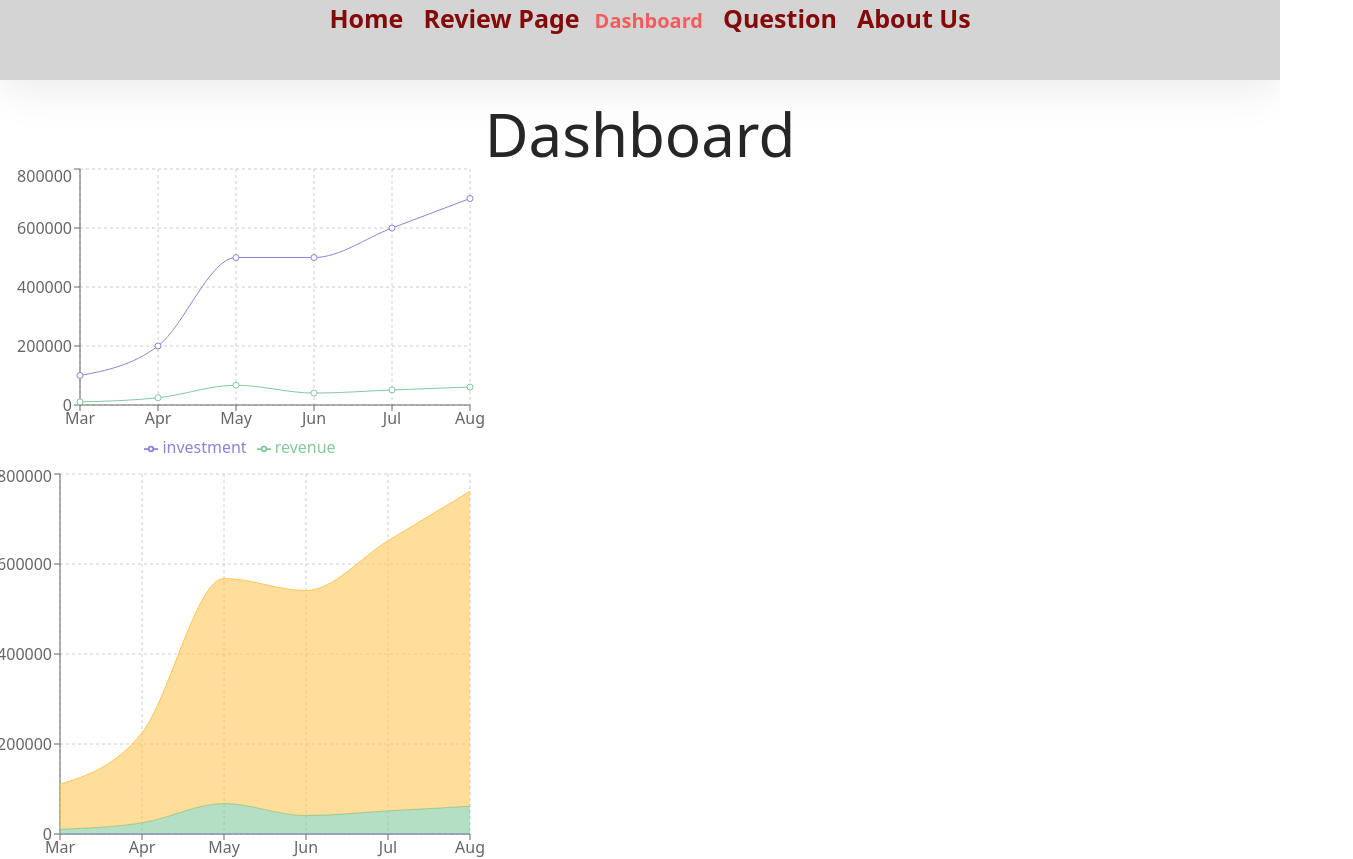
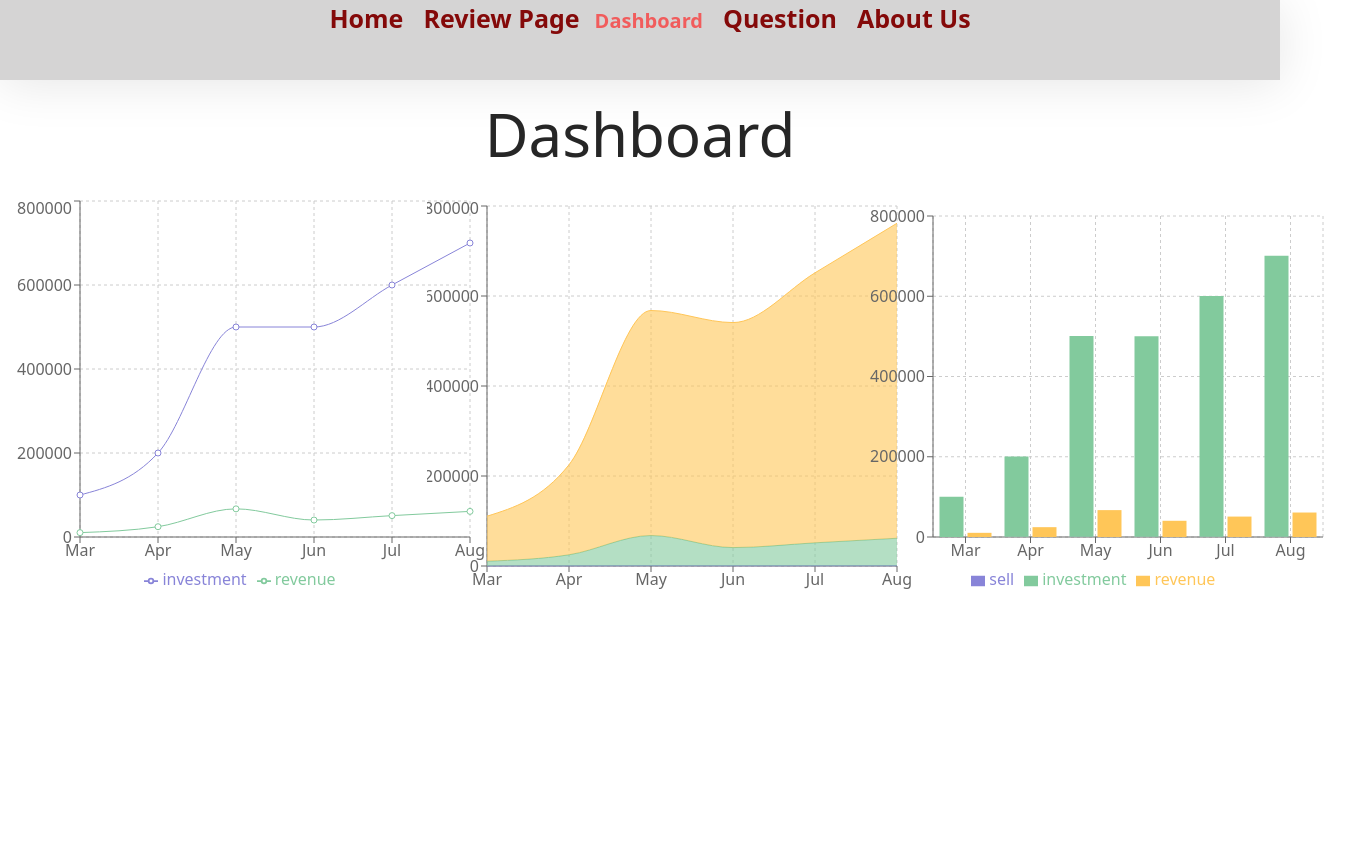
Before and after one commit to tashfiaislamistila/makeupAlley-product-review, a React (Create React App) app: page /dashboard in a window 1280 px wide. Shown: the top 859 px of the page, 1353 px wide, since content can reach past the window. After the commit the page ends 800 px from the top, so only its background shows below. Built offline with nearby package versions, Linux system fonts and the light colour scheme.

Commit message:
alignment fixing in dashbord commit

```diff
--- a/src/Component/Dashbord/Dashboard.js
+++ b/src/Component/Dashbord/Dashboard.js
@@ -13,10 +13,11 @@ const Dashboard = () => {
             <div>
                 <h1 className='text-6xl text-neutral-800 mt-6'>Dashboard</h1>
             </div>
+            <div className='grid grid-cols-3 mt-8'>
                 <div>
                     <LineChart
                         width={500}
-                    height={300}
+                        height={400}
                         data={data}
                         margin={{
                             top: 5,
@@ -33,6 +34,9 @@ const Dashboard = () => {
                         <Line type="monotone" dataKey="investment" stroke="#8884d8" activeDot={{ r: 8 }} />
                         <Line type="monotone" dataKey="revenue" stroke="#82ca9d" />
                     </LineChart>
+
+                </div>
+                <div>
                     <AreaChart
                         width={500}
                         height={400}
@@ -52,9 +56,11 @@ const Dashboard = () => {
                         <Area type="monotone" dataKey="revenue" stackId="1" stroke="#82ca9d" fill="#82ca9d" />
                         <Area type="monotone" dataKey="investment" stackId="1" stroke="#ffc658" fill="#ffc658" />
                     </AreaChart>
+                </div>
+                <div>
                     <BarChart
                         width={500}
-                    height={300}
+                        height={400}
                         data={data}
                         margin={{
                             top: 20,
@@ -72,7 +78,7 @@ const Dashboard = () => {
                         <Bar dataKey="investment" stackId="a" fill="#82ca9d" />
                         <Bar dataKey="revenue" fill="#ffc658" />
                     </BarChart>
-
+                </div>
             </div>
         </div>
 
```
Lines whose indentation alone changed are shown as unchanged.
